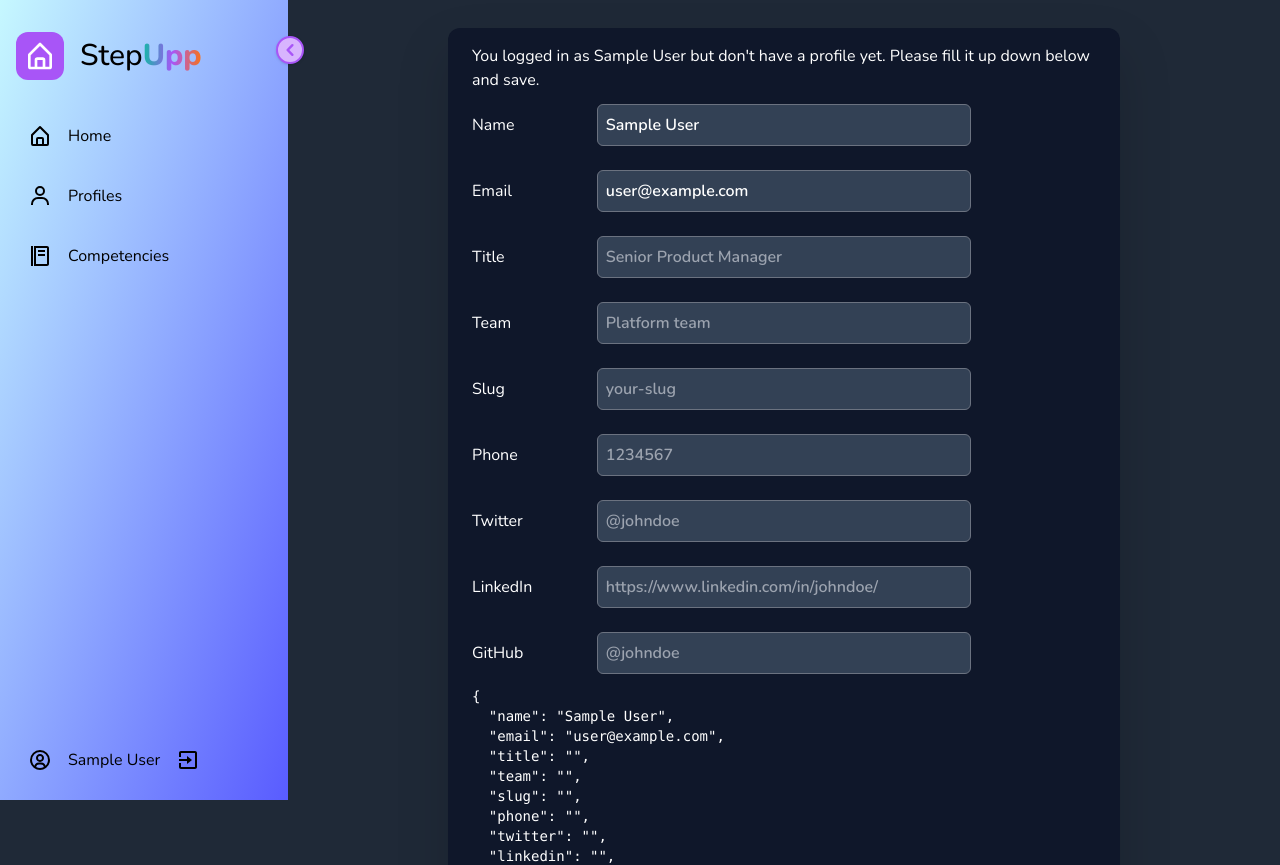
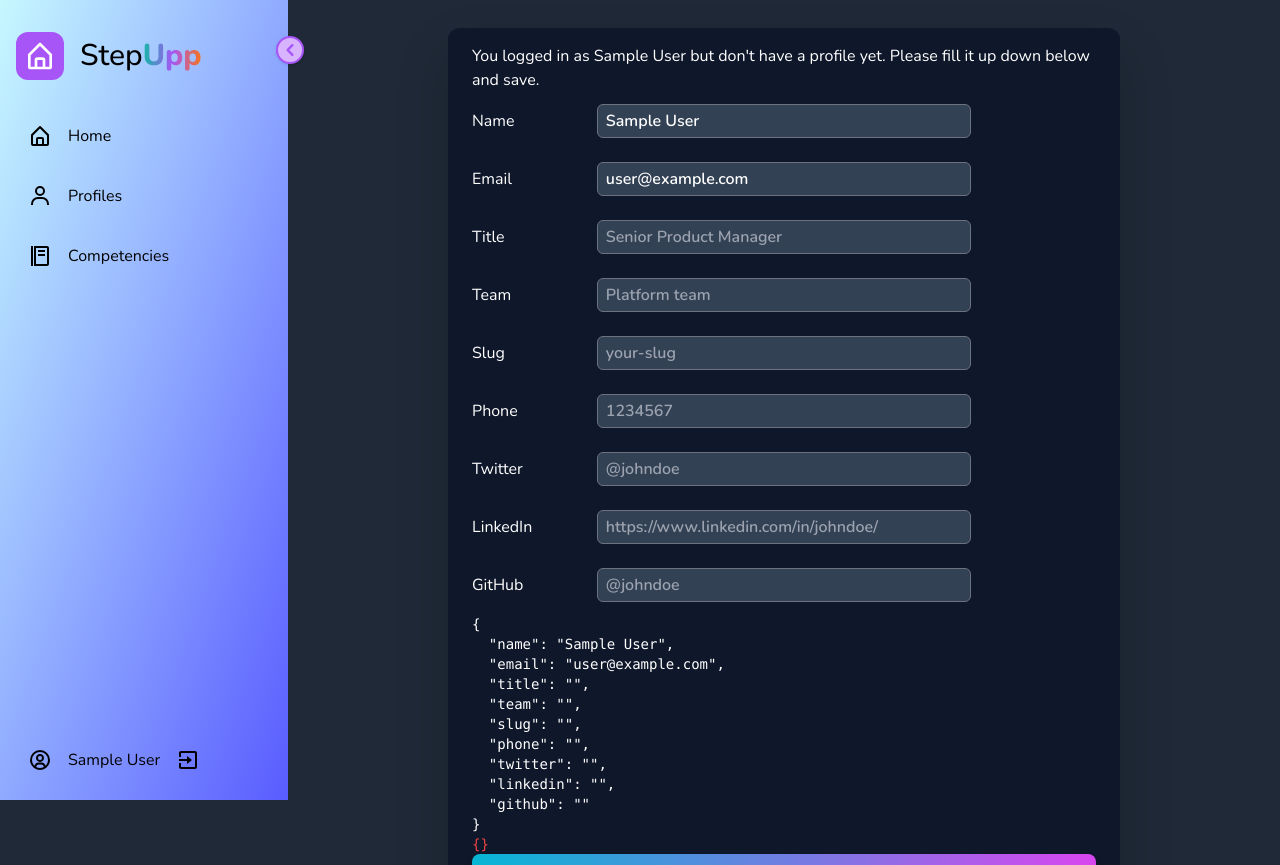
Before and after one commit to ephimoff/step-upp, a Next.js app: page /myprofile in a window 1280 px wide. Shown: the top 865 px of the page. Built offline with nearby package versions, Linux system fonts and the light colour scheme; no server answers; the database is empty; sample sign-in values are in the browser's storage.

Commit message:
style adjustment

```diff
--- a/src/components/Competencies/Competencies.tsx
+++ b/src/components/Competencies/Competencies.tsx
@@ -1,7 +1,9 @@
 import { FieldArray, useFormikContext } from 'formik';
 import { useState } from 'react';
-import ProfileInput from '../Profile/ProfileInput';
+import InputAndLabel from '../InputAndLabel';
 import Skills from './Skills';
+
+import { MdDelete } from 'react-icons/md';
 
 type Skill = {
   name: string;
@@ -50,11 +52,12 @@ const Competencies = ({ compsArrayHelpers }: any) => {
               ? values.comps[index].name
               : 'Create a new competency'}
           </h1>
-          <ProfileInput
+          <InputAndLabel
             label={'Competency'}
             placeholder={'Product Strategy'}
             name={`comps.${index}.name`}
             type={'input'}
+            required={true}
           />
           <FieldArray name={`comps[${index}].skills`}>
             {(arrayHelpers) => (
@@ -69,10 +72,10 @@ const Competencies = ({ compsArrayHelpers }: any) => {
 
           <button
             type="button"
-            className="mx-auto w-1/4 text-xs text-red-800"
+            className="mx-auto flex w-1/4 items-center text-sm font-bold text-red-700 hover:text-red-500"
             onClick={() => handleRemoveCompetency(index)}
           >
-            Remove
+            <span>Remove</span> <MdDelete size={16} />
           </button>
         </section>
       ))}
--- a/src/components/Competencies/Skills.tsx
+++ b/src/components/Competencies/Skills.tsx
@@ -1,5 +1,7 @@
 import { Field, useFormikContext } from 'formik';
 import { useState } from 'react';
+import { FiDelete } from 'react-icons/fi';
+import { MdDelete } from 'react-icons/md';
 
 type Skill = {
   name: string;
@@ -42,23 +44,13 @@ const Skills = ({ competencyIndex, skillsArrayHelpers }: any) => {
                 name={`comps.${competencyIndex}.skills.${index}.name`}
                 placeholder={'Strategic impact'}
                 required
-                // className={`w-full rounded-md border bg-slate-700 px-2 py-1 ${
-                //   meta.touched && meta.error
-                //     ? 'border-2 border-[#fc8181]'
-                //     : 'border-gray-500'
-                // }`}
-                className={`w-full rounded-md border bg-slate-700 px-2 py-1`}
+                className={`w-full rounded-md border border-gray-500 bg-slate-700 px-2 py-1`}
               />
-              {/* {meta.touched && meta.error ? (
-          <div className="mt-1 text-sm font-normal text-[#fc8181]">
-            {errorText}
-          </div>
-        ) : null} */}
             </div>
             <div className="pl-2">
               <button
                 type="button"
-                className=""
+                className="h-6 w-5 text-gray-300 hover:text-red-500"
                 onClick={() => handleRemoveSkill(index)}
               >
                 x
--- a/src/components/Profile/ProfileInput.tsx
+++ b/src/components/InputAndLabel.tsx
@@ -1,6 +1,6 @@
 import { useField } from 'formik';
 
-type ProfileInputProps = {
+type InputAndLabelProps = {
   label: string;
   placeholder: string;
   name: string;
@@ -8,12 +8,12 @@ type ProfileInputProps = {
   required?: boolean;
 };
 
-const ProfileInput = ({
+const InputAndLabel = ({
   label,
   placeholder,
   required,
   ...props
-}: ProfileInputProps) => {
+}: InputAndLabelProps) => {
   const [field, meta] = useField(props);
   const errorText = meta.error && meta.touched ? meta.error : '';
   return (
@@ -24,7 +24,7 @@ const ProfileInput = ({
           placeholder={placeholder}
           required={required}
           {...field}
-          className={`w-3/4 rounded-md border bg-slate-700 p-2 ${
+          className={`w-3/4 rounded-md border bg-slate-700 px-2 py-1 ${
             meta.touched && meta.error
               ? 'border-2 border-[#fc8181]'
               : 'border-gray-500'
@@ -39,4 +39,4 @@ const ProfileInput = ({
     </div>
   );
 };
-export default ProfileInput;
+export default InputAndLabel;
--- a/src/pages/competency/index.tsx
+++ b/src/pages/competency/index.tsx
@@ -1,7 +1,7 @@
 import { useSession, getSession } from 'next-auth/react';
 import Sidebar from '@/components/Sidebar';
 import { useEffect, useState } from 'react';
-import { Formik, Form, FieldArray, useFormikContext, Field } from 'formik';
+import { Formik, Form, FieldArray } from 'formik';
 import Competencies from '@/components/Competencies/Competencies';
 import { Competency } from '@prisma/client';
 
@@ -22,7 +22,7 @@ export default function CompetenciesPage() {
     const fetchCompetencies = async () => {
       const res = await fetch(`/api/competency`);
       const competencies: Competency[] = await res.json();
-      console.log('competencies:', competencies);
+      // console.log('competencies:', competencies);
       if (res.status === 200) {
         setCompetencies(competencies);
       } else {
@@ -50,7 +50,7 @@ export default function CompetenciesPage() {
                 enableReinitialize={true}
                 onSubmit={async (values) => {
                   await new Promise((r) => setTimeout(r, 500));
-                  console.log(values);
+                  // console.log(values);
                 }}
               >
                 {({ values }) => (
--- a/src/pages/myprofile.tsx
+++ b/src/pages/myprofile.tsx
@@ -3,7 +3,7 @@ import Sidebar from '@/components/Sidebar';
 import { useState, useEffect } from 'react';
 import { Profile as ProfileType } from '@prisma/client';
 import { Form, Formik } from 'formik';
-import ProfileInput from '@/components/Profile/ProfileInput';
+import InputAndLabel from '@/components/InputAndLabel';
 import { profileSchema } from '@/schemas/profileSchema';
 
 export default function MyProfilePage() {
@@ -126,57 +126,57 @@ export default function MyProfilePage() {
                   isSubmitting,
                 }) => (
                   <Form className="">
-                    <ProfileInput
+                    <InputAndLabel
                       label="Name"
                       name="name"
                       type="input"
                       placeholder="John Doe"
                       required
                     />
-                    <ProfileInput
+                    <InputAndLabel
                       label="Email"
                       name="email"
                       type="input"
                       placeholder="email@example.com"
                       required
                     />
-                    <ProfileInput
+                    <InputAndLabel
                       label="Title"
                       name="title"
                       type="input"
                       placeholder="Senior Product Manager"
                     />
-                    <ProfileInput
+                    <InputAndLabel
                       label="Team"
                       name="team"
                       type="input"
                       placeholder="Platform team"
                     />
-                    <ProfileInput
+                    <InputAndLabel
                       label="Slug"
                       name="slug"
                       type="input"
                       placeholder="your-slug"
                     />
-                    <ProfileInput
+                    <InputAndLabel
                       label="Phone"
                       name="phone"
                       type="input"
                       placeholder="1234567"
                     />
-                    <ProfileInput
+                    <InputAndLabel
                       label="Twitter"
                       name="twitter"
                       type="input"
                       placeholder="@johndoe"
                     />
-                    <ProfileInput
+                    <InputAndLabel
                       label="LinkedIn"
                       name="linkedin"
                       type="input"
                       placeholder="https://www.linkedin.com/in/johndoe/"
                     />
-                    <ProfileInput
+                    <InputAndLabel
                       label="GitHub"
                       name="github"
                       type="input"
```
Also changed, not shown: 1 other file (tests, documents, lock files or other folders).
